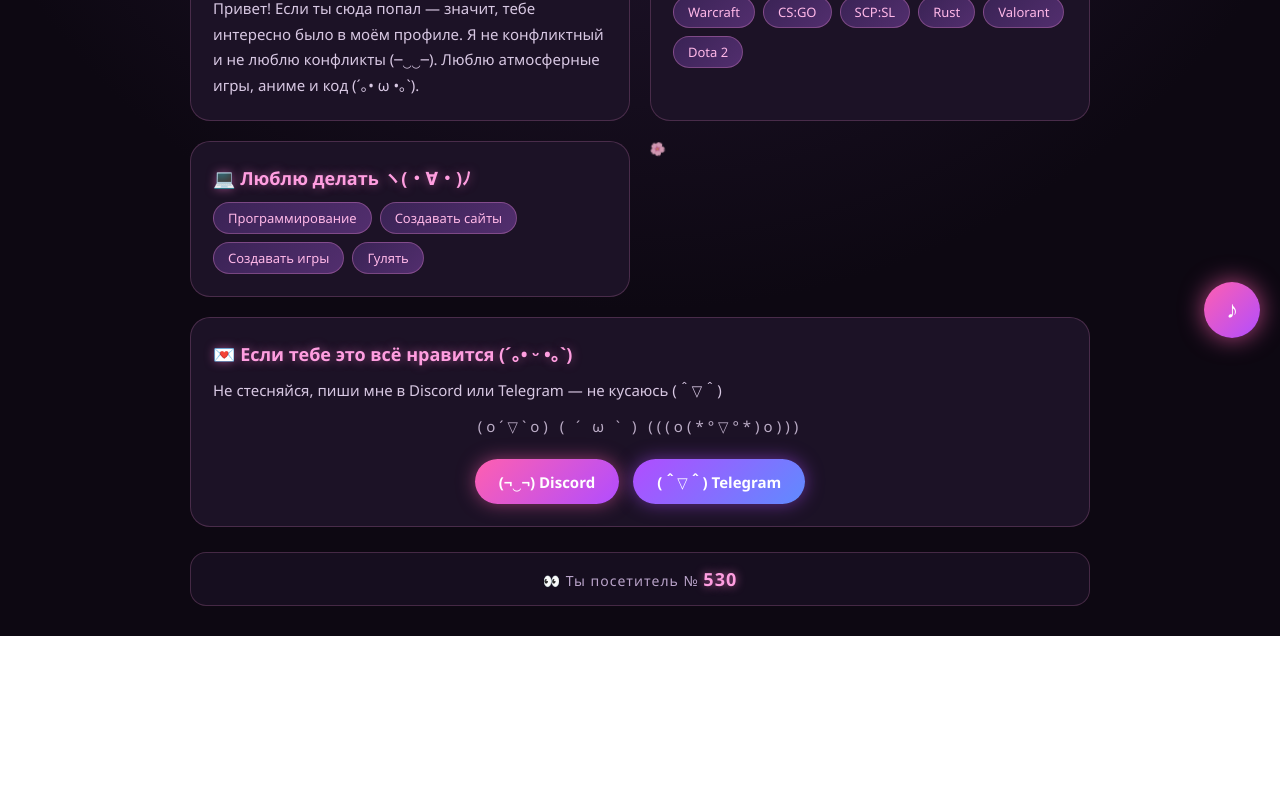
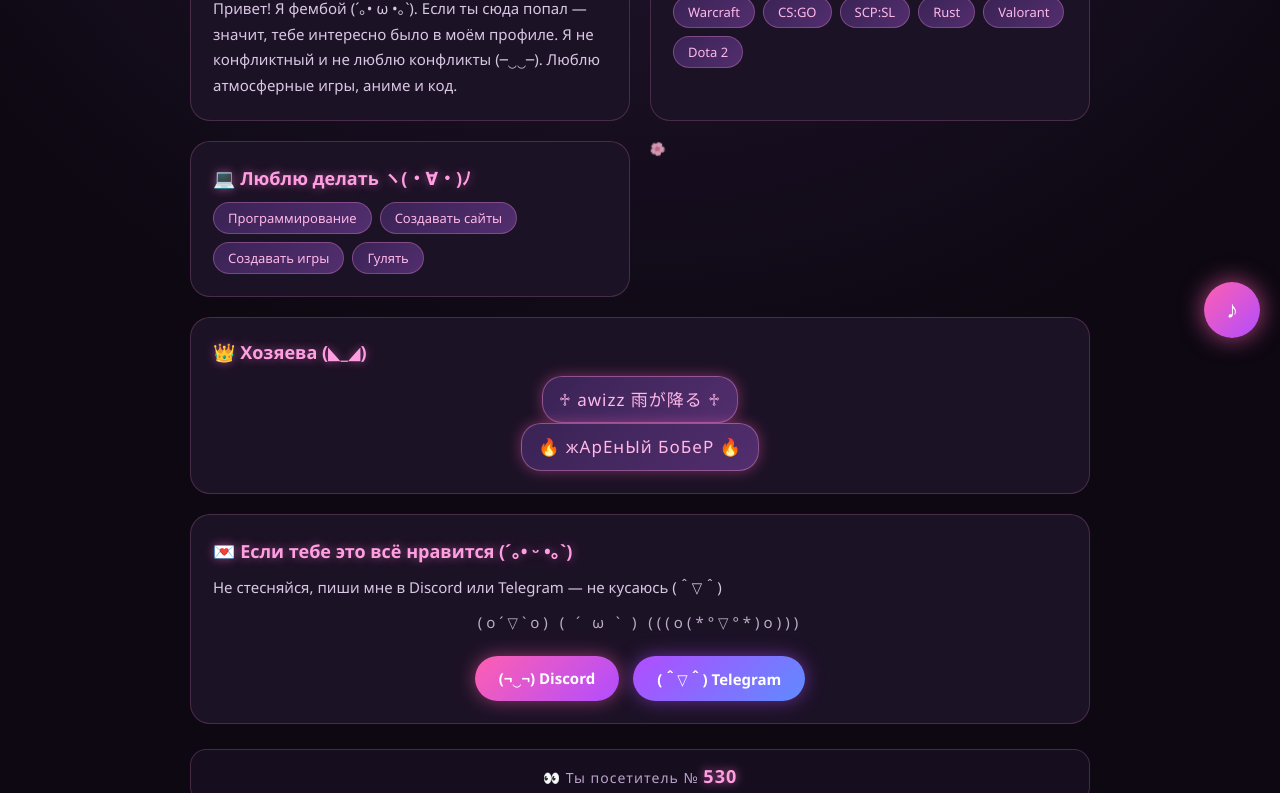
Before and after one commit to Cameshek/my-profile-2, a plain HTML site: page index.html in a window 1280 px wide. Shown: the part 442-1235 px from the top of the page. Before the commit the page ends 1078 px from the top, so only its background shows below. Drawn offline with Linux system fonts and the light colour scheme.

Commit message:
index.html

```diff
--- a/index.html
+++ b/index.html
@@ -51,7 +51,6 @@ body {
     position: relative;
 }
 
-/* Аватарка */
 .avatar-img {
     width: 110px;
     height: 110px;
@@ -156,6 +155,30 @@ body {
     transform: scale(1.1);
     background: linear-gradient(135deg, #522e6e, #7a3fa0);
     box-shadow: 0 0 16px rgba(255, 95, 176, 0.6);
+}
+
+/* ===== ХОЗЯЕВА ===== */
+.owners {
+    text-align: center;
+    font-size: 17px;
+    line-height: 2.2;
+    color: #ffb8e8;
+    letter-spacing: 1px;
+}
+
+.owners .name {
+    display: inline-block;
+    padding: 4px 16px;
+    border-radius: 20px;
+    background: linear-gradient(135deg, #3a2355, #522e6e);
+    border: 1px solid rgba(255, 150, 220, 0.4);
+    box-shadow: 0 0 14px rgba(255, 95, 176, 0.4);
+    transition: transform 0.2s, box-shadow 0.2s;
+}
+
+.owners .name:hover {
+    transform: scale(1.06);
+    box-shadow: 0 0 24px rgba(255, 95, 176, 0.8);
 }
 
 /* ===== СОЦСЕТИ ===== */
@@ -314,15 +337,10 @@ body {
 
 <div class="container">
     <header class="profile">
-
-        <!-- ============================================ -->
-        <!-- ВОТ ЗДЕСЬ АВАТАРКА. ЕСЛИ ФАЙЛ НАЗЫВАЕТСЯ -->
-        <!-- avatar.jpg — НИЧЕГО МЕНЯТЬ НЕ НУЖНО. -->
-        <!-- ЕСЛИ ДРУГОЕ ИМЯ — ПОМЕНЯЙ src НА СВОЁ. -->
-        <!-- ============================================ -->
+        <!-- АВАТАРКА -->
         <img class="avatar-img" src="avatar.jpg" alt="avatar">
 
-        <p class="tagline">геймер · программист · анимешник</p>
+        <p class="tagline">фембой · геймер · программист · анимешник</p>
         <p class="kaomoji-line">(* ^ ω ^) (´ ∀ ` *) (o^▽^o)</p>
         <div class="hearts">
             <button id="loveBtn" class="like-btn">
@@ -332,15 +350,17 @@ body {
     </header>
 
     <main class="board">
+        <!-- ОБО МНЕ -->
         <section class="card">
             <h2>🎀 Обо мне (◕‿◕)</h2>
             <p>
-                Привет! Если ты сюда попал — значит, тебе интересно было в моём профиле.
+                Привет! Я фембой (´｡• ω •｡`). Если ты сюда попал — значит, тебе интересно было в моём профиле.
                 Я не конфликтный и не люблю конфликты (─‿‿─).
-                Люблю атмосферные игры, аниме и код (´｡• ω •｡`).
+                Люблю атмосферные игры, аниме и код.
             </p>
         </section>
 
+        <!-- ИГРЫ -->
         <section class="card">
             <h2>🎮 Люблю игры (⌒▽⌒)☆</h2>
             <ul class="game-list">
@@ -353,6 +373,7 @@ body {
             </ul>
         </section>
 
+        <!-- УВЛЕЧЕНИЯ -->
         <section class="card">
             <h2>💻 Люблю делать ヽ(・∀・)ﾉ</h2>
             <ul class="skills-list">
@@ -361,6 +382,16 @@ body {
             </ul>
         </section>
 
+        <!-- ХОЗЯЕВА -->
+        <section class="card wide">
+            <h2>👑 Хозяева (◣_◢)</h2>
+            <div class="owners">
+                <span class="name">♱ awizz 雨が降る ♱</span><br>
+                <span class="name">🔥 жАрЕнЫй БоБеР 🔥</span>
+            </div>
+        </section>
+
+        <!-- КОНТАКТЫ -->
         <section class="card wide">
             <h2>💌 Если тебе это всё нравится (´｡• ᵕ •｡`)</h2>
             <p>
@@ -379,7 +410,7 @@ body {
         </section>
     </main>
 
-    <!-- СЧЁТЧИК ПОСЕЩЕНИЙ -->
+    <!-- СЧЁТЧИК -->
     <div class="visitor-counter">
         👀 Ты посетитель № <span id="visitCount">...</span>
     </div>
```
